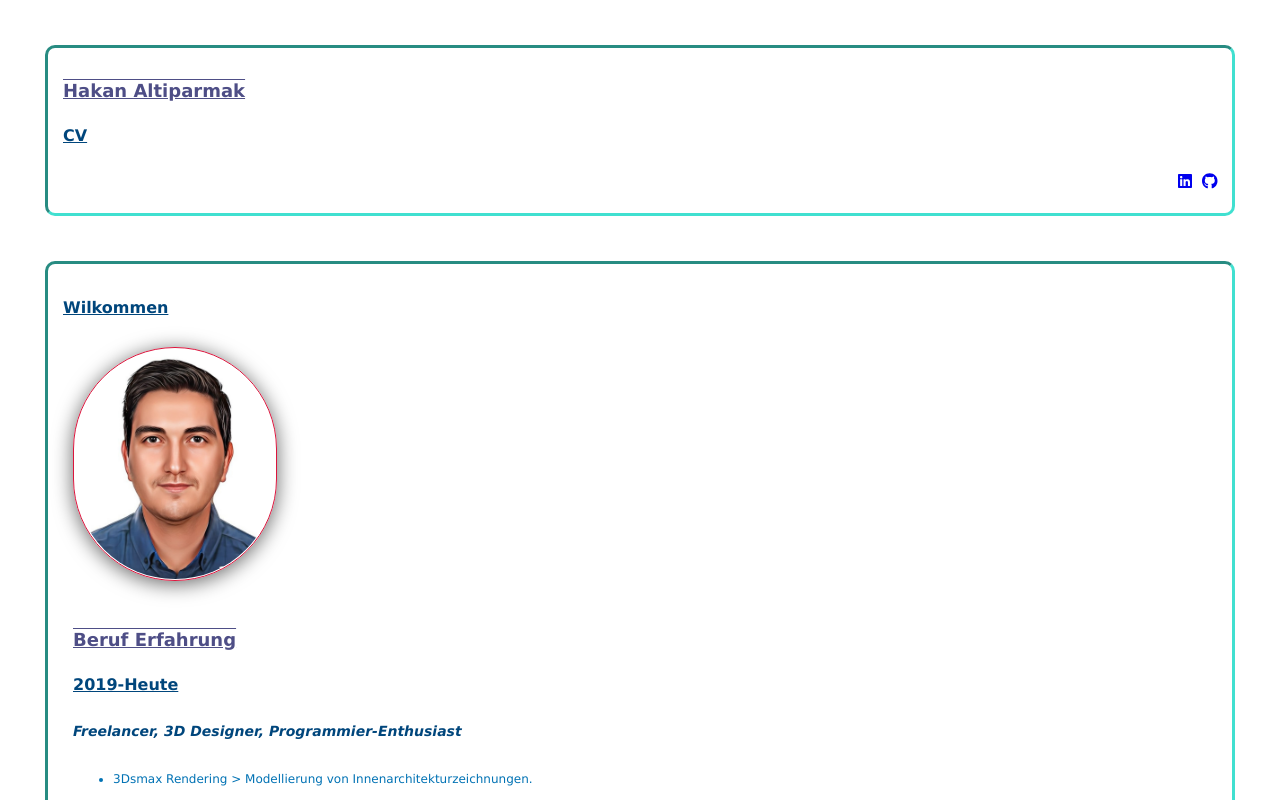
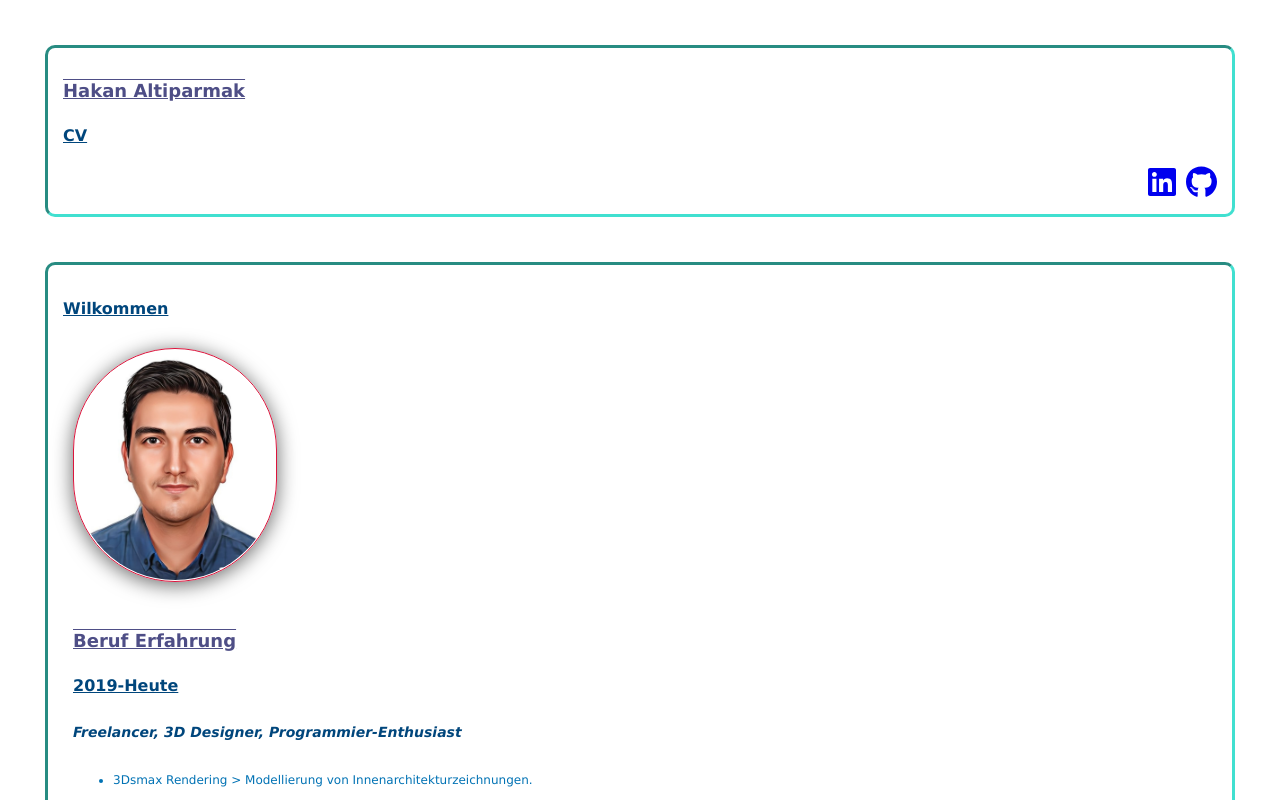
Before and after one commit to ALTIPARMAKHakan/CV-LebenslaufReactProject, a React (Create React App) app: page / in a window 1280 px wide. Shown: the top 800 px of the page. Built offline with nearby package versions, Linux system fonts and the light colour scheme.

Commit message:
Add files via upload

```diff
--- a/src/cv.js
+++ b/src/cv.js
@@ -10,8 +10,8 @@ class Header extends Component{
     render(){
         const headerCv2 = "CV "
         const headerCv1 = "Hakan Altiparmak"
-        const github = <FontAwesomeIcon icon={faGithub} />
-        const linkedin = <FontAwesomeIcon icon={faLinkedin} />
+        const github = <FontAwesomeIcon icon={faGithub } size= "2xl" />
+        const linkedin = <FontAwesomeIcon icon={faLinkedin} size="2xl" />
         return(
             <header className='header, blink'>
                 <h1>{headerCv1}</h1>
```
